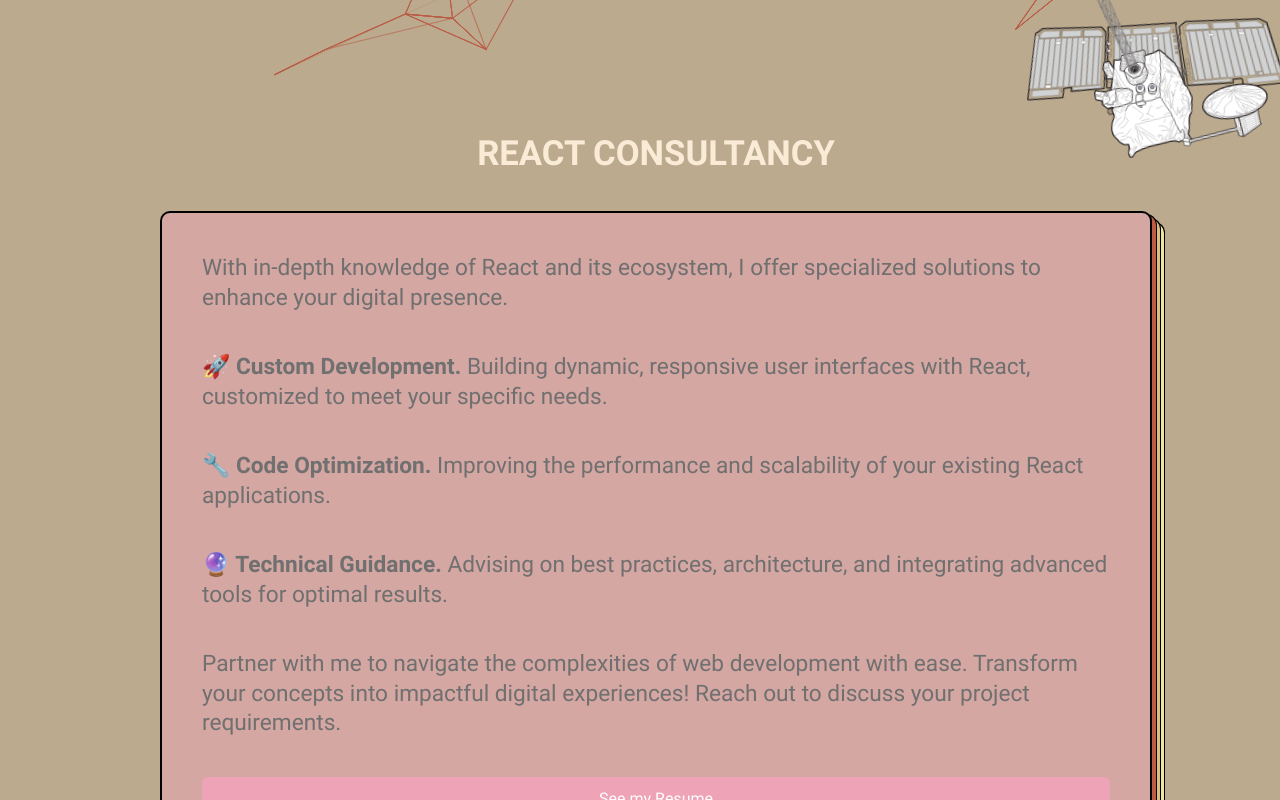
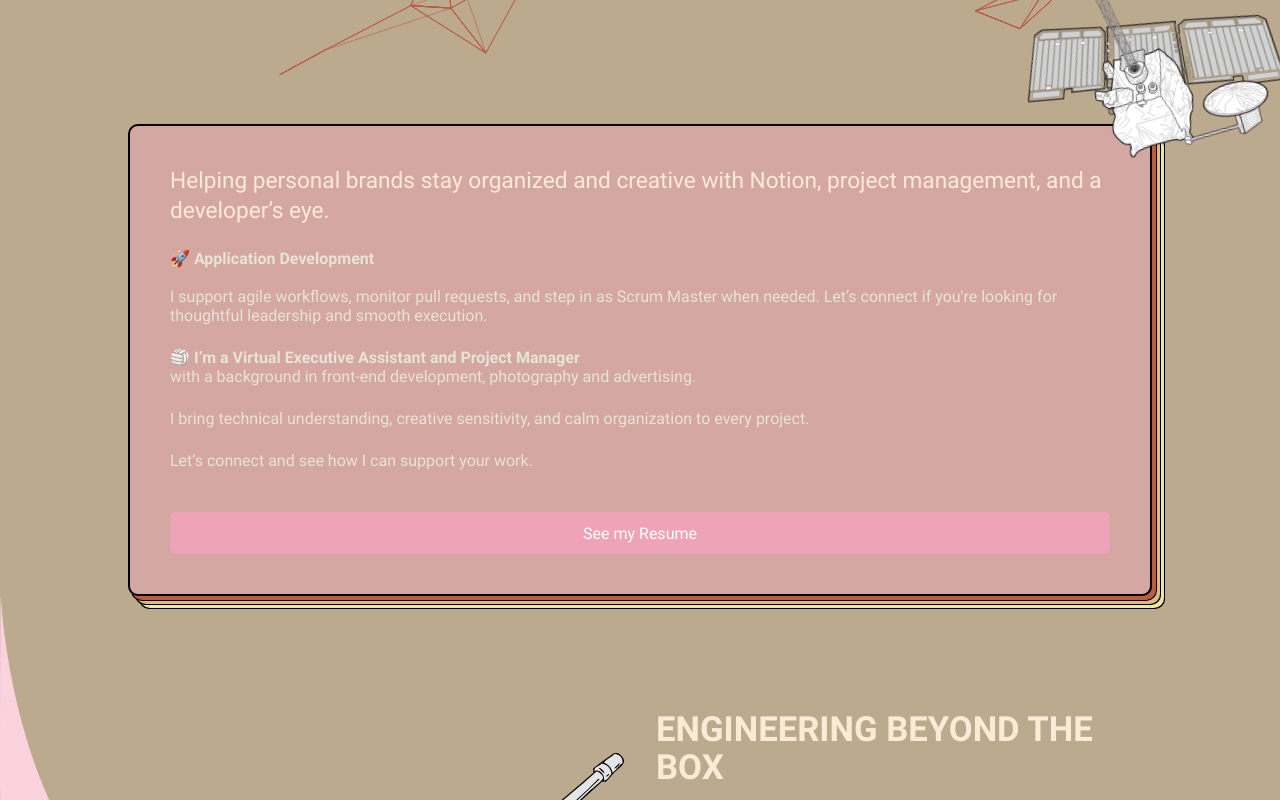
Before and after one commit to sabritol/sabrinatolmerdev, a Gatsby site: page / in a window 1280 px wide. Shown: the part 720-1520 px from the top of the page. Built offline with nearby package versions, Linux system fonts and the light colour scheme; Gatsby itself is replaced by a stand-in of ours.

Commit message:
fix home

```diff
--- a/src/components/landing/Consultancy/index.jsx
+++ b/src/components/landing/Consultancy/index.jsx
@@ -16,36 +16,37 @@
   return (
     <Wrapper id='consultancy'>
       <ConsultancyWrapper as={Container}>
-        <Details theme={theme}>
-          <h2> React Consultancy</h2>
         <TextWrapper theme={theme}>
           <Paragraph theme={theme}>
-              With in-depth knowledge of React and its ecosystem, I offer
-              specialized solutions to enhance your digital presence.
+            Helping personal brands stay organized and creative with Notion,
+            project management, and a developer’s eye.
           </Paragraph>
+          <strong> 🚀 Application Development</strong>
+          <br></br>
           <p>
-              <strong> 🚀 Custom Development.</strong> Building dynamic,
-              responsive user interfaces with React, customized to meet your
-              specific needs.
+            I support agile workflows, monitor pull requests, and step in as
+            Scrum Master when needed. Let’s connect if you're looking for
+            thoughtful leadership and smooth execution.
+          </p>
+
+          <p>
+            <strong>
+              🏐 I’m a Virtual Executive Assistant and Project Manager
+            </strong>{" "}
+            <br></br>
+            <p>
+              with a background in front-end development, photography and
+              advertising.
+            </p>
           </p>
           <p>
-              <strong> 🔧 Code Optimization.</strong> Improving the performance
-              and scalability of your existing React applications.
+            I bring technical understanding, creative sensitivity, and calm
+            organization to every project.
           </p>
-            <p>
-              <strong> 🔮 Technical Guidance.</strong> Advising on best
-              practices, architecture, and integrating advanced tools for
-              optimal results.
-            </p>
-            <p>
-              Partner with me to navigate the complexities of web development
-              with ease. Transform your concepts into impactful digital
-              experiences! Reach out to discuss your project requirements.
-            </p>
-
+          <p>Let’s connect and see how I can support your work.</p>
+          <br></br>
           <Button onClick={handleResumeClick}>See my Resume</Button>
         </TextWrapper>
-        </Details>
       </ConsultancyWrapper>
     </Wrapper>
   );
--- a/src/components/landing/Intro/index.jsx
+++ b/src/components/landing/Intro/index.jsx
@@ -17,7 +17,7 @@
       <Header />
       <IntroWrapper as={Container}>
         <Details theme={theme}>
-          <h1>Software Developer </h1>
+          <h1>SABRINA TOLMER </h1>
           <Thumbnail>
             <img
               src={transparent}
```
Also changed, not shown: README.md. Lines whose indentation alone changed are shown as unchanged.
